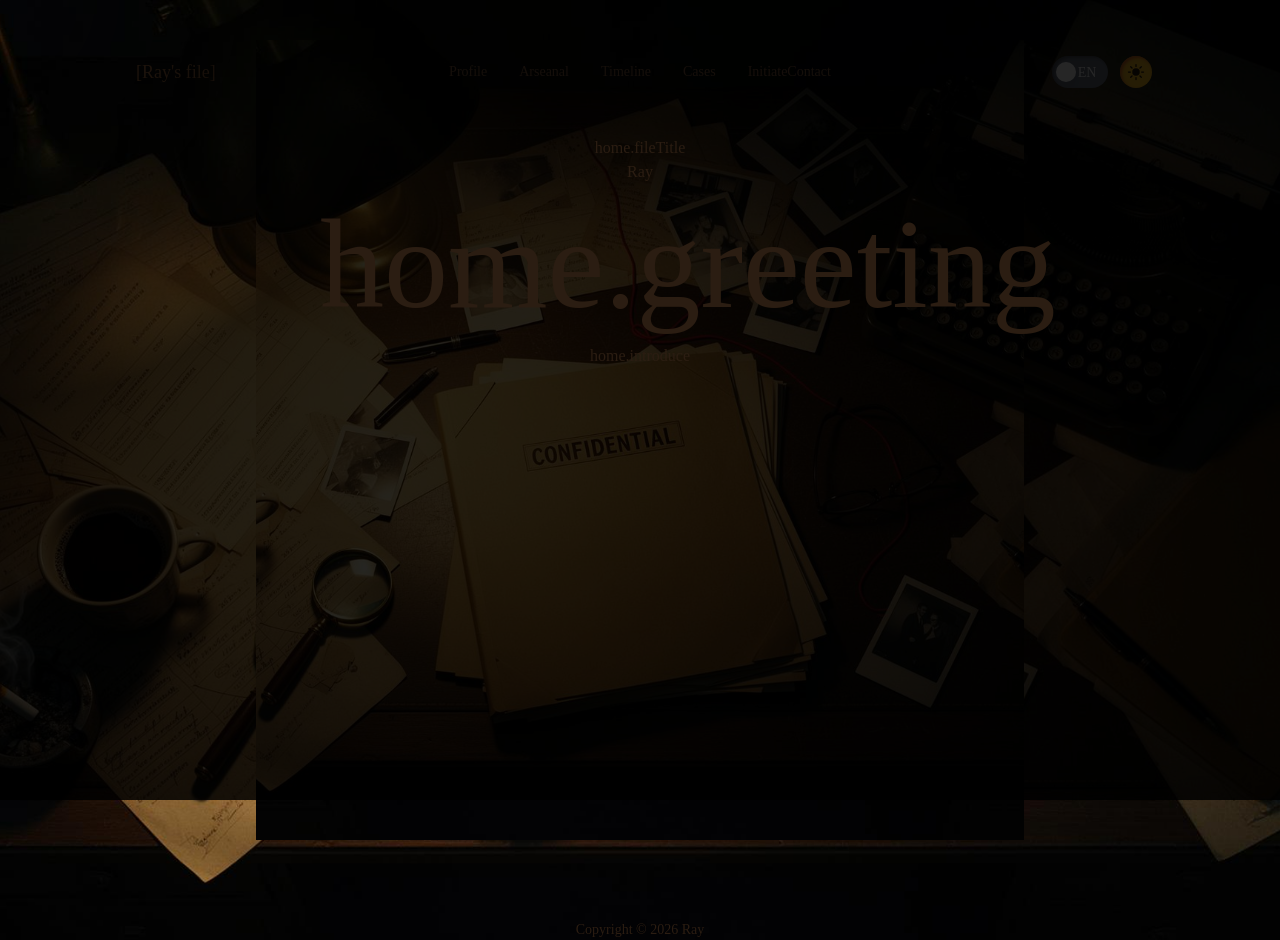
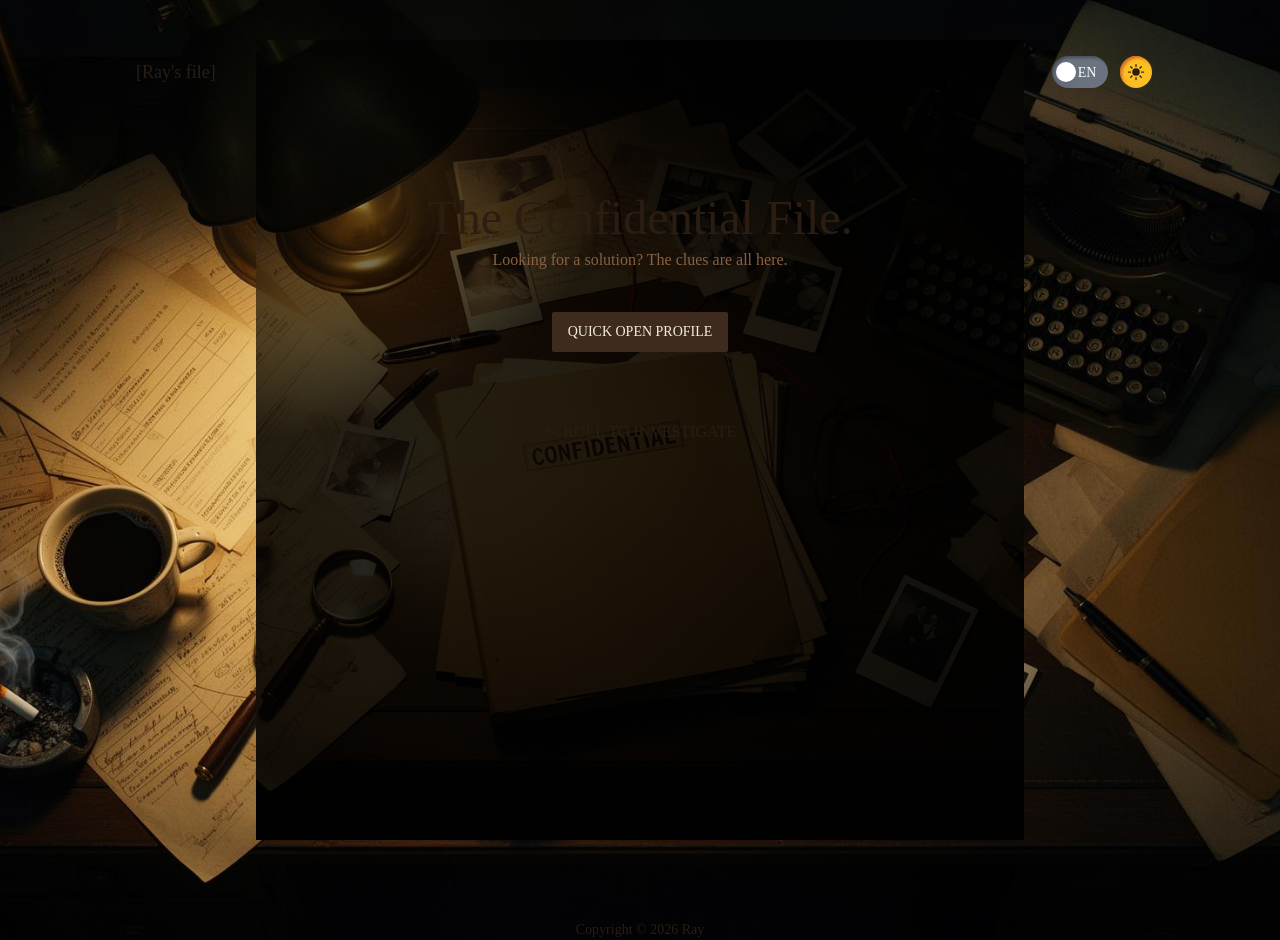
Before and after one commit to raylanraylan/personalWebsite, a Vue app: page / in a window 1280 px wide. Built offline with nearby package versions, Linux system fonts and the light colour scheme; a web font is replaced by a local one.

Commit message:
feat: enhance Hero component with props for dynamic file number and improved layout

```diff
--- a/src/components/layout/Hero.vue
+++ b/src/components/layout/Hero.vue
@@ -1,8 +1,13 @@
 <script setup lang="ts">
-import { ref } from 'vue';
+import { ref,defineProps } from 'vue';
+import Button from '../ui/button/Button.vue';
 
 const lightingSection = ref<HTMLElement|null>(null);
 const lightPosition = ref<{x:string,y:string}>({x:'0px',y:'0px'});
+
+const props = defineProps<{
+  fileNumber: string;
+}>();
 
 const mouseMoveHandler = (e:MouseEvent) => {
   const rect = lightingSection.value?.getBoundingClientRect();
@@ -12,19 +17,24 @@ const mouseMoveHandler = (e:MouseEvent) => {
   }
 }
 
+const quickOpen = ref<string>('#profile');
+
 document.addEventListener('mousemove', mouseMoveHandler)
 </script>
 
 <template>
-  <section ref="lightingSection" class="w-full h-screen bg-[url(@/assets/desk.jpeg)] bg-cover bg-center bg-no-repeat">
-    <div class="absolute inset-0 transition-all duration-75" :style="{background: `radial-gradient(400px at ${lightPosition.x} ${lightPosition.y}, transparent 0%, rgba(0, 0, 0, 0.85) 100%)`}"/>
-    <div class="px-[5vw] pt-24 pb-20 max-w-4xl mx-auto flex flex-col">
-      <div class="z-10 text-center">
-        <p class="dark:text-white">{{ $t("home.fileTitle") }}</p>
-        <h1 class="dark:text-white">Ray</h1>
-        <h2 class="text-[4rem] sm:text-[8rem] leading-tight dark:text-white">{{$t("home.greeting")}}</h2>
-        <p class="dark:text-white">{{$t("home.introduce")}}</p>
+  <section ref="lightingSection" class="w-full h-screen bg-[url(@/assets/desk.jpeg)] bg-cover bg-center bg-no-repeat relative">
+    <div class="absolute inset-0 pointer-events-none transition-all duration-75" :style="{background: `radial-gradient(400px at ${lightPosition.x} ${lightPosition.y}, transparent 0%, rgba(0, 0, 0, 0.85) 100%)`}"/>
+    <div class="px-[5vw] pt-32 pb-20 max-w-4xl mx-auto flex flex-col relative z-10 text-center">
+      <div>
+        <h1 class="text-muted-foreground">{{ props.fileNumber }}</h1>
+        <h2 class="mt-5 text-[1rem] sm:text-[3rem] leading-tight">{{$t("hero.fileType")}}</h2>
+        <p class="mb-10 text-muted-foreground">{{$t("hero.fileDescription")}}</p>
+        <Button class="mb-3">
+          <a :href="quickOpen">{{ $t("hero.quickOpen") }}</a>
+        </Button>
       </div>
+      <p class="absolute bottom-0 left-1/2 transform -translate-x-1/2">{{ $t("hero.useFile") }}</p>
     </div>
   </section>
 </template>
```
